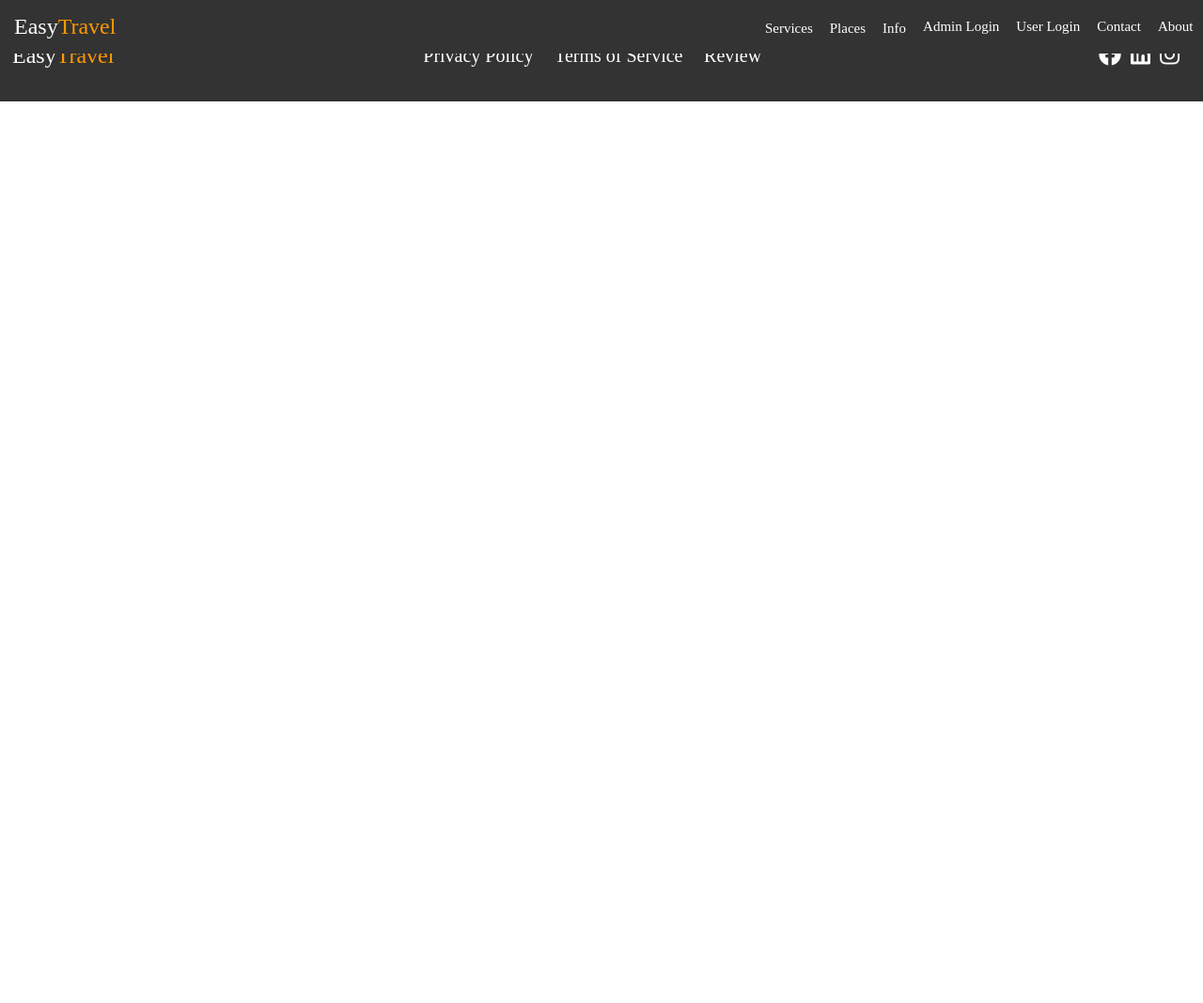
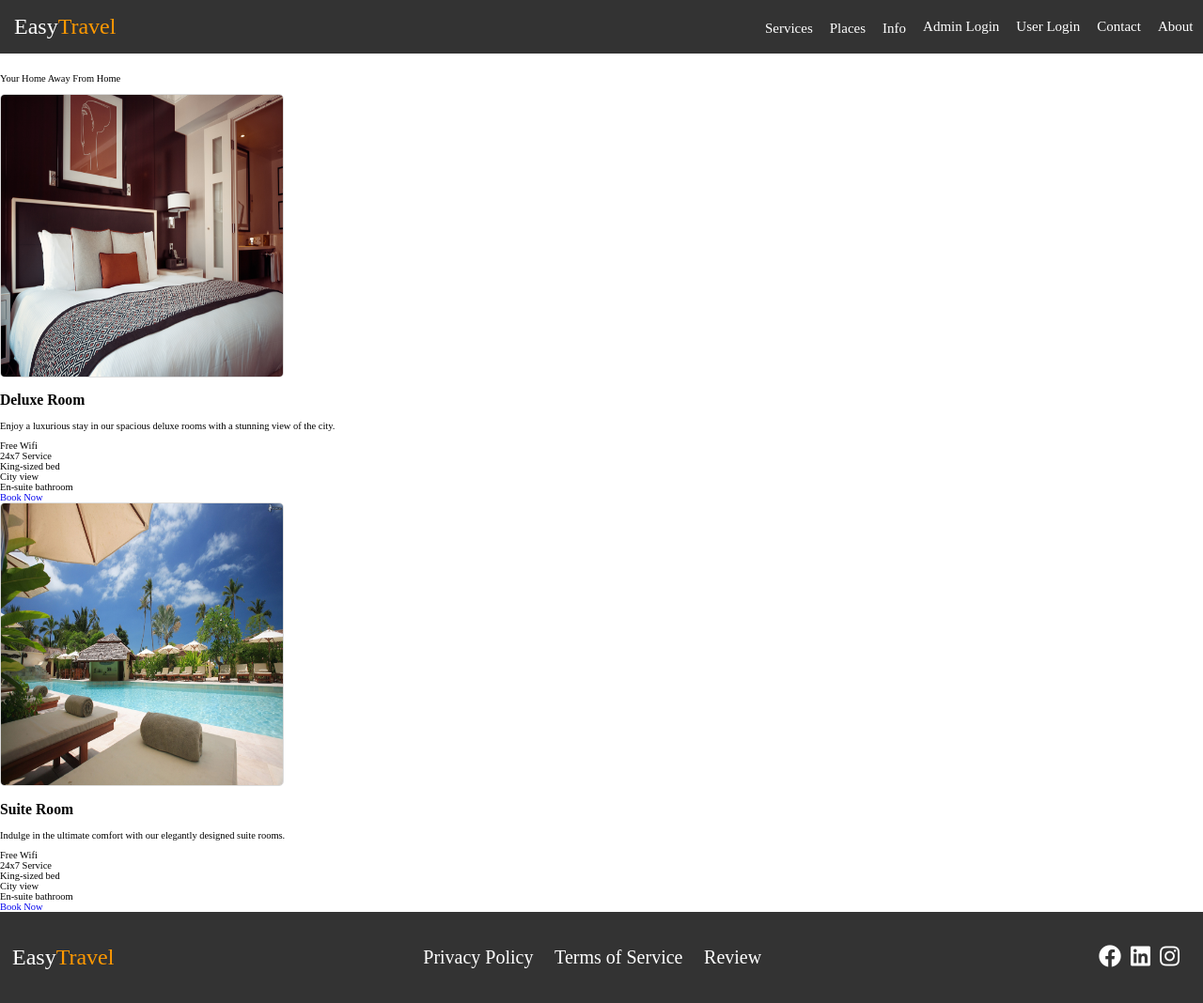
Before and after one commit to amitkabiraj/Tour_and_Travel, a Django app: page /hotel in a window 1280 px wide. Shown: the whole page at 94% size. Before the commit the page ends 108 px from the top, so only its background shows below. Run offline with Django 4.2, Linux system fonts and the light colour scheme.

Commit message:
Add hotel page and style

```diff
--- a/myapp/templates/myapp/hotel/hotel.html
+++ b/myapp/templates/myapp/hotel/hotel.html
@@ -3,7 +3,48 @@
 hotel page
 {% endblock title%}
 {% block content %}
-this the hotel page
 {% load static %}
 
+<header class="hotel_header">
+    <h1>Welcome to Our Hotel</h1>
+    <p>Your Home Away From Home</p>
+</header>
+
+<div class="hotel_container">
+    <div class="hotel_room">
+        <img src="{% static 'myapp/image/pexels-pixabay-164595.jpg' %}" alt="Hotel Room" class="hotel_hotel-image">
+        <div class="hotel_room-details">
+            <h2>Deluxe Room</h2>
+            <p>Enjoy a luxurious stay in our spacious deluxe rooms with a stunning view of the city.</p>
+            <ul class="hotel_ul">
+                <li>Free Wifi</li>
+                <li>24x7 Service</li>
+                <li>King-sized bed</li>
+                <li>City view</li>
+                <li>En-suite bathroom</li>
+            </ul>
+            <a href="#" class="hotel_button">Book Now</a>
+        </div>
+    </div>
+    <div class="hotel_room">
+        <img src="{% static 'myapp/image/pexels-thorsten-technoman-338504.jpg'%}" alt="Suite Room" class="hotel_hotel-image">
+        <div class="hotel_room-details">
+            <h2>Suite Room</h2>
+            <p>Indulge in the ultimate comfort with our elegantly designed suite rooms.</p>
+            <ul class="hotel_ul">
+                <li>Free Wifi</li>
+                <li>24x7 Service</li>
+                <li>King-sized bed</li>
+                <li>City view</li>
+                <li>En-suite bathroom</li>
+            </ul>
+            <a href="#" class="hotel_button">Book Now</a>
+        </div>
+
+    </div>
+</div>
+
+
+
+
 {% endblock content %}
```
Also changed, not shown: myapp/static/myapp/css/hotel_style.css (added, +84 -0 lines), myapp/static/myapp/image/pexels-pixabay-164595.jpg (added), myapp/static/myapp/image/pexels-thorsten-technoman-338504.jpg (added).
